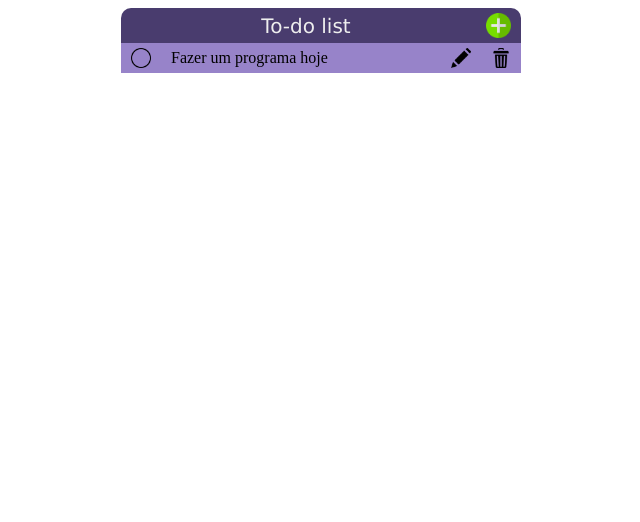
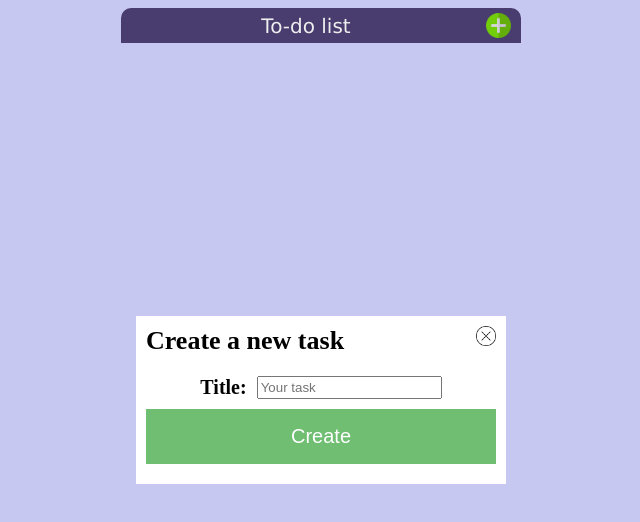
Before and after one commit to doubleyooz/checklist, a plain HTML site: page frontend/index.html in a window 1280 px wide. Both pictures are taken after a click on the picture 817 px from the left and 25 px from the top of the page. Shown: the whole page, without its empty margins (319-959 px from the left). Drawn offline with Linux system fonts and the light colour scheme.

Commit message:
Create tasks done

```diff
--- a/frontend/index.html
+++ b/frontend/index.html
@@ -1,23 +1,39 @@
 <html>
 <head>
     <meta charset="UTF-8">
-    <title>Puzzle Lights</title>
+    <title>Toodo</title>
     <link rel="stylesheet" href="styles.css"/>
 </head>
 <body>
 
+    <div class="content">
+        <div class="form-popup">
+            <div class='form-header'>
+                <span>Create a new task</span>
+                <img src="./assets/close-icon.png" alt="" onclick="CancelPopup()">
+            </div>
 
-    <div class="table">
-        <div class="header">
-            <div class='title'>To-do list</div>
-            <img src="./assets/add-icon.png" alt="" onclick="createRow()">
-        </div>
-        <div class="rows">
+            <div class='task-title'>
+                <span> Title: </span>
+                <input type="text" placeholder="Your task" name="task" required>
+            </div>
+
+            <button type="submit" class="btn" onclick="createRow()">Create</button>
 
         </div>
 
+        <div class="table">
+            <div class="header">
+                <div class='title'>To-do list</div>
+                <img src="./assets/add-icon.png" alt="" onclick="DisplayPopup()">
+            </div>
+            <div class="rows">
 
+            </div>
+
+        </div>
     </div>
+
 </body>
 <script src='index.js'></script>
 </html>
--- a/frontend/index.js
+++ b/frontend/index.js
@@ -9,16 +9,22 @@ function check(id){
         check.style.display = "block"
         checked.style.display = "none";
         row.style.backgroundColor = "#c3aaf0"
+        row.style.transition = "background-color 0.4s"
     }
     else{
         check.style.display = "none"
         checked.style.display = "block";
         row.style.backgroundColor = "#9783c9"
+        row.style.transition = "background-color 0.4s"
     }
 
 }
 
 function createRow(){
+
+    var value = document.getElementsByClassName('task-title')[0]
+    .getElementsByTagName('input')[0].value;
+
     const div = document.createElement('div');
     var div_id = Math.random().toString()
 
@@ -32,13 +38,13 @@ function createRow(){
         <img class="check" src="./assets/circle-icon.png" alt="" onclick="check(${div_id.toString()})">
         <img class="checked" src="./assets/right-icon.png" alt="" onclick="check(${div_id.toString()})">
 
-        <div class="task">Fazer um programa hoje</div>
+        <div class="task">${value}</div>
 
         <div class="button edit">
             <img src="./assets/edit-icon.png" alt="">
         </div>
         <div class="button trash">
-            <img src="./assets/trash-icon.png" alt="">
+            <img src="./assets/trash-icon.png" alt="" onclick="RemoveRow(${div_id.toString()})">
         </div>
 
 
@@ -47,3 +53,20 @@ function createRow(){
 
     document.getElementsByClassName('rows')[0].appendChild(div);
 }
+
+function RemoveRow(id){
+    var row = document.getElementById(id)
+
+    document.getElementsByClassName('rows')[0].removeChild(row);
+
+
+}
+
+function CancelPopup(){
+    document.getElementsByClassName('form-popup')[0].style.display = "none";
+}
+
+function DisplayPopup(){
+    document.getElementsByClassName('form-popup')[0].style.display = "flex";
+    console.log("Abriu o popup")
+}
--- a/frontend/styles.css
+++ b/frontend/styles.css
@@ -1,3 +1,98 @@
+body{
+    background-color: #c7c8f2;
+}
+.content{
+
+
+
+}
+
+.form-popup{
+    width: 350px;
+
+    padding: 10px;
+    background-color: #ffffff;
+
+    display: none;
+    top:50%; left: 50%;
+    transform: translate(-50%, -50%);
+
+    position: fixed;
+    z-index: 300;
+
+    flex-direction: column;
+
+
+}
+.form-popup .form-header{
+    display: flex;
+    flex-direction: row;
+    align-content: center;
+    justify-content: stretch;
+    position: relative;
+
+    margin-bottom: 20px;
+}
+
+.form-popup .form-header span{
+    font-size: 26px;
+    font-weight: bold;
+
+}
+
+.form-popup .form-header img{
+    width: 20px;
+    height: 20px;
+    position: absolute;
+    right: 0;
+    top: 0;
+}
+
+.form-popup .form-header img:hover{
+    width: 24px;
+    height: 24px;
+    right: -2;
+    transition: height 1s, width 1s, right 1s;
+
+}
+
+.form-popup .task-title{
+    display: flex;
+    flex-direction: row;
+    justify-content: center;
+    margin-bottom: 10px;
+
+}
+
+.form-popup .task-title span{
+    font-weight: bold;
+    margin-right: 10px;
+    font-size: 20px;
+}
+
+.form-popup .task-title input[type=text]:focus{
+    background-color: #ddd;
+    outline: none;
+}
+
+.form-popup .btn{
+    background-color: #4CAF50;
+    color: white;
+    padding: 16px 20px;
+    border: none;
+    cursor: pointer;
+    width: 100%;
+    margin-bottom:10px;
+    opacity: 0.8;
+
+    font-size: 20px;
+}
+
+.form-popup .btn:hover{
+    opacity: 1;
+  }
+
+
 .table{
     display: flex;
     flex-direction: column;
@@ -37,7 +132,12 @@
 
     position: absolute;
     right: 10;
+    opacity: 0.9;
 
+}
+
+.table .header img:hover{
+    opacity: 1;
 
 }
 
@@ -46,12 +146,12 @@
 .table .row{
     width: 400px;
     height: 30px;
-    background-color: #9783c9;
+    background-color: #c3aaf0;
 
     display: flex;
     flex-direction: row;
     align-items: center;
-    justify-content: left;
+    justify-content: stretch;
     position: relative;
 
 }
@@ -63,6 +163,8 @@
     flex-direction: row;
     align-items: center;
     justify-content: center;
+
+
 }
 
 .table .row .button:hover{
```
Also changed, not shown: frontend/assets/close-icon.png (added).
